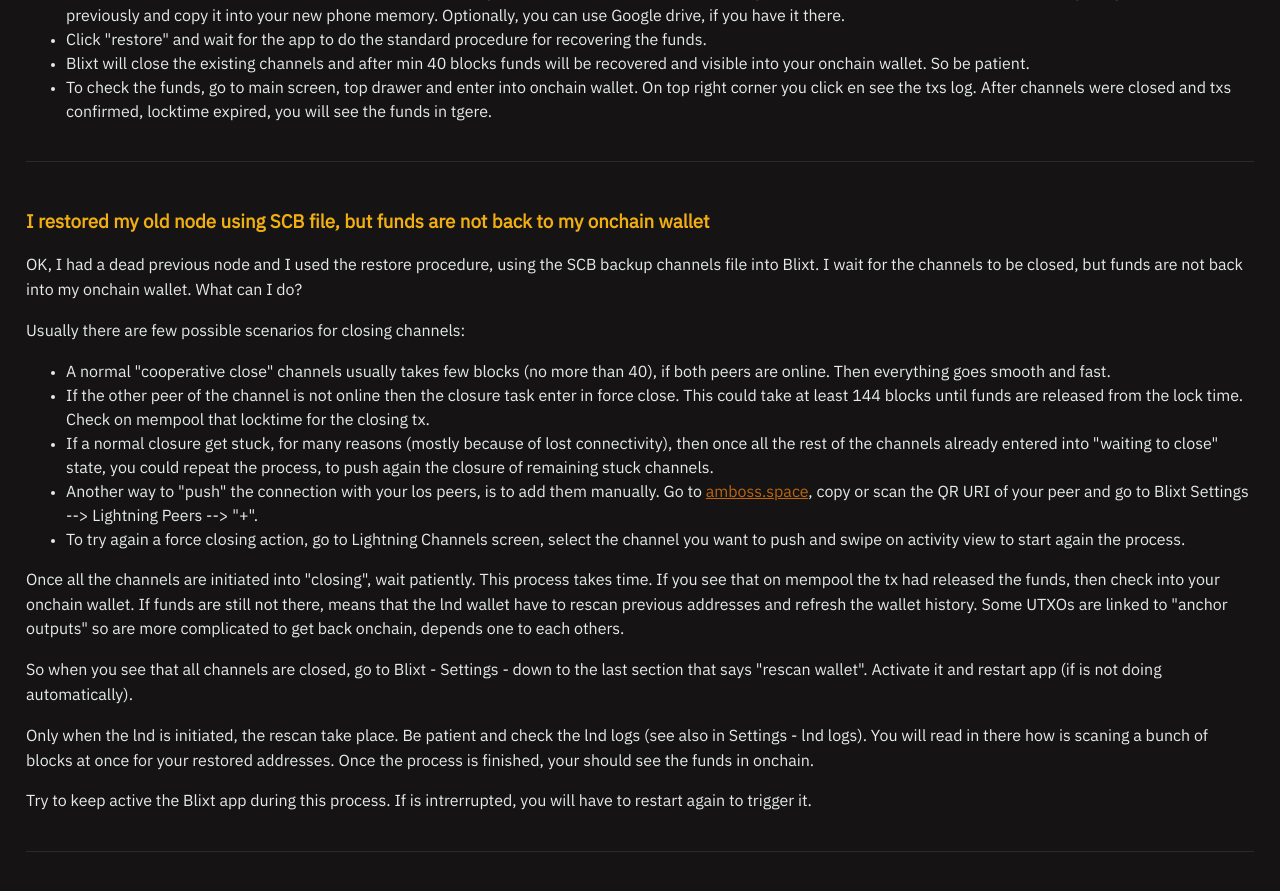
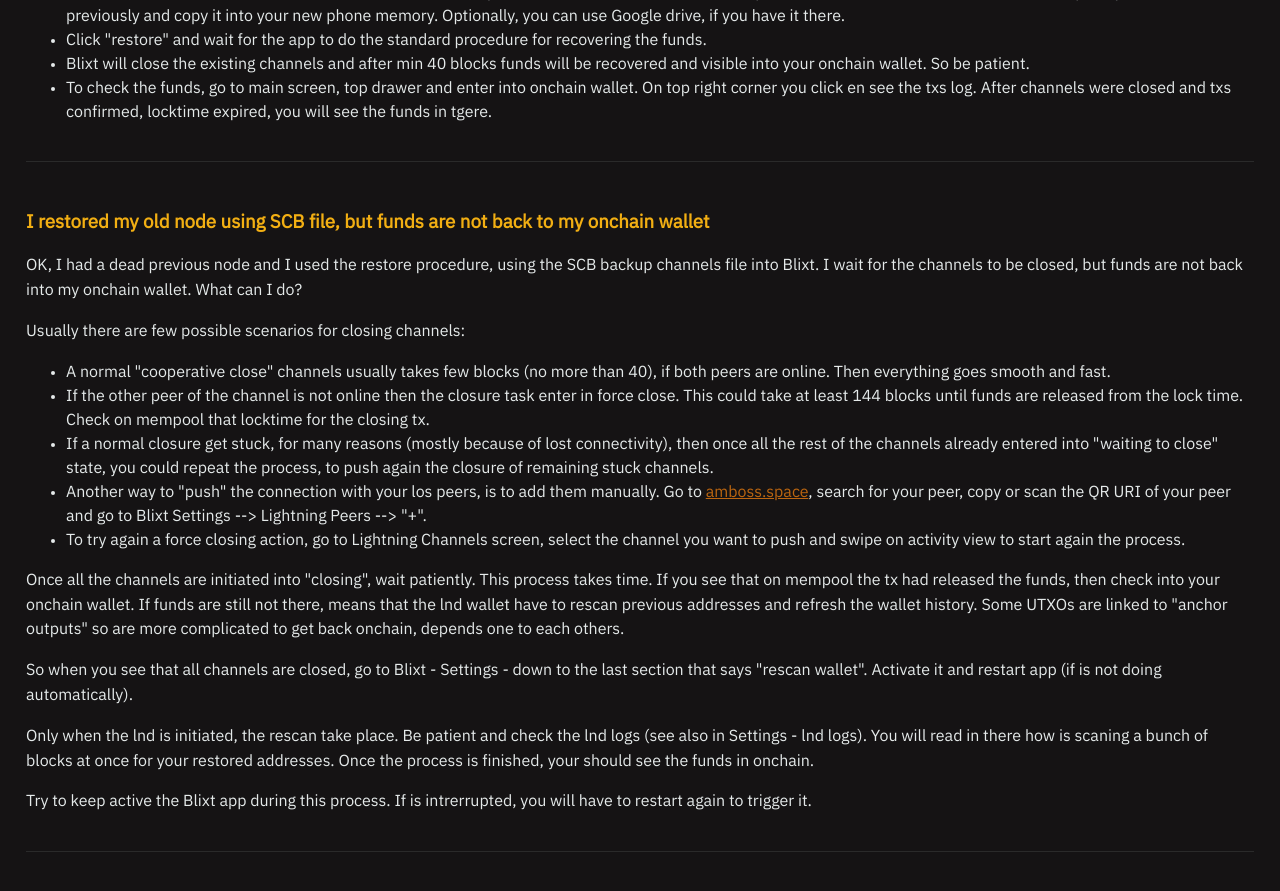
Before and after one commit to BlixtWallet/blixtwallet.github.io, a Jekyll site: the page built from faq.html, in a window 1280 px wide and 900 px high, scrolled down 4758 px. Shown: the top 891 px of the window. Built offline with Jekyll 4.4.1, drawn with Linux system fonts in a browser that asks for light colours.

Commit message:
small corrections
small corrections

```diff
--- a/faq.html
+++ b/faq.html
@@ -400,7 +400,7 @@
       <li>If the other peer of the channel is not online then the closure task enter in force close. This could take at least 144 blocks until funds are released from the lock time. Check on mempool that locktime for the closing tx.</li>
       <li>If a normal closure get stuck, for many reasons (mostly because of lost connectivity), then once all the rest of the channels already entered into "waiting to close" state, you could repeat the process, to push again the closure of remaining stuck channels.</li>
       <li>Another way to "push" the connection with your los peers, is to add them manually.
-      Go to  <a href="https://github.com/lightningnetwork/lnd/issues/4973" target="_blank" rel="noopener noreferrer">amboss.space</a>, copy or scan the QR URI of your peer and go to Blixt Settings --> Lightning Peers --> "+".</li>
+      Go to  <a href="https://amboss.space" target="_blank" rel="noopener noreferrer">amboss.space</a>, search for your peer, copy or scan the QR URI of your peer and go to Blixt Settings --> Lightning Peers --> "+".</li>
       <li>To try again a force closing action, go to Lightning Channels screen, select the channel you want to push and swipe on activity view to start again the process.</li>
       </ul>
       <p>Once all the channels are initiated into "closing", wait patiently. This process takes time.
```
